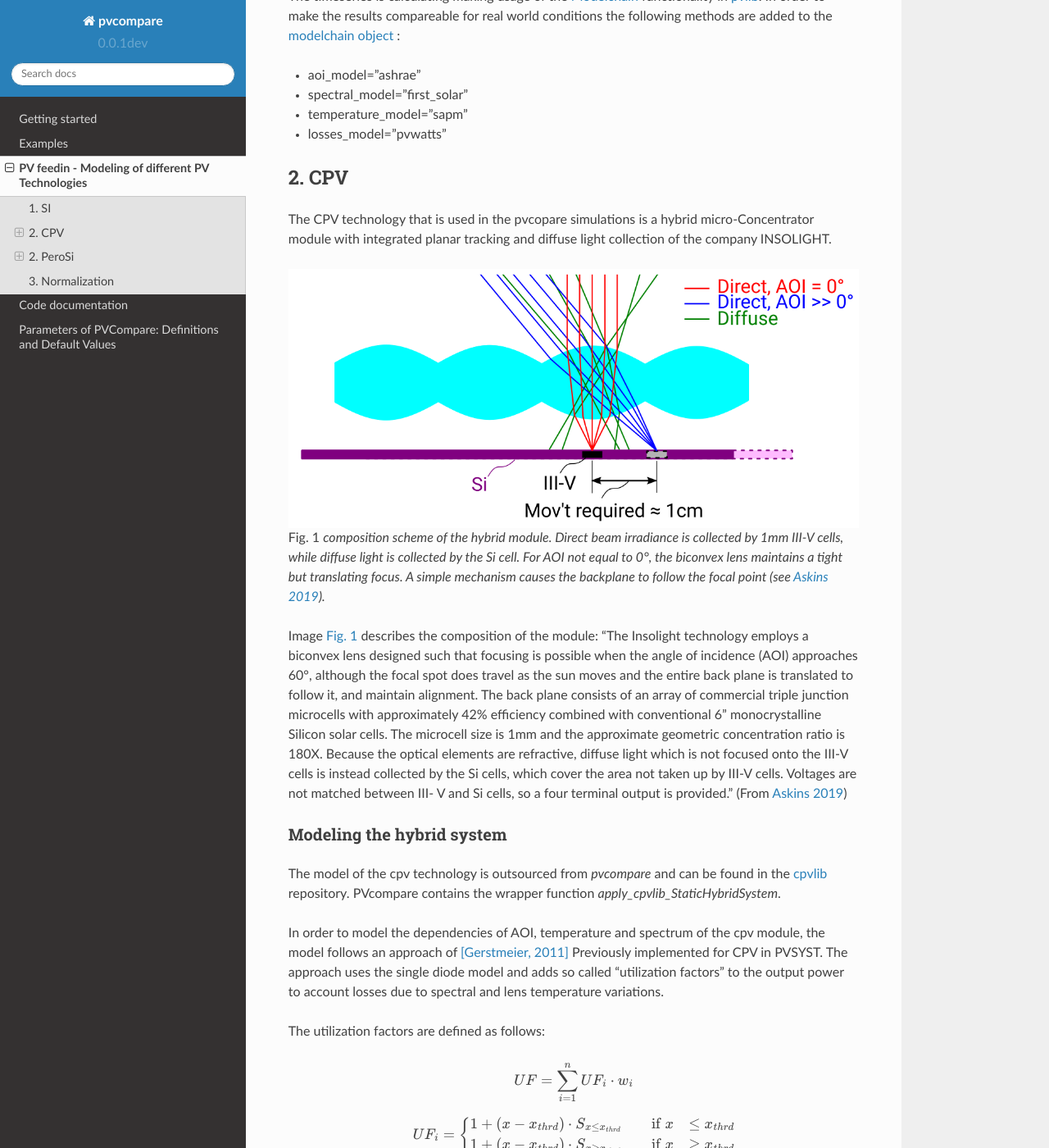
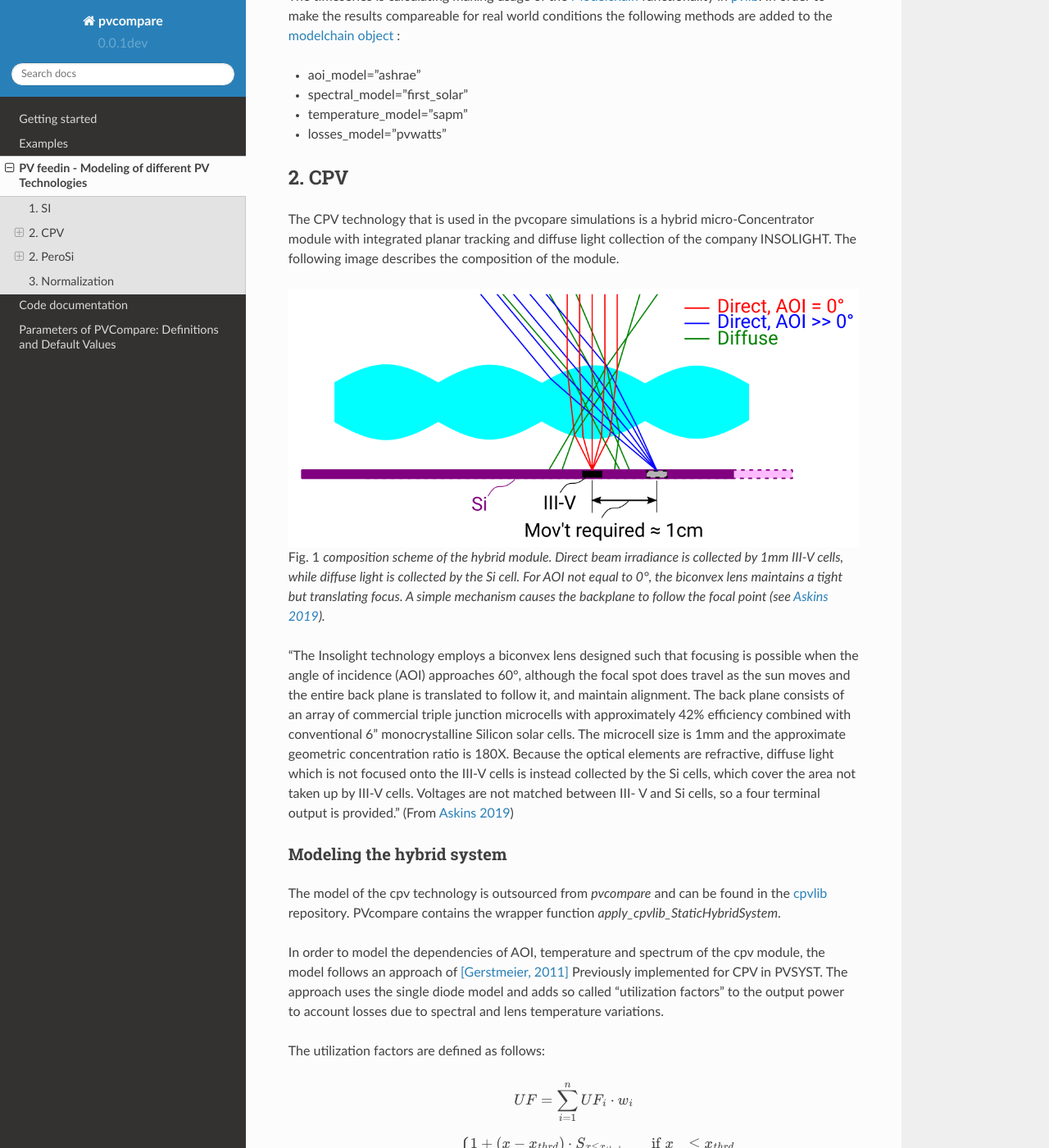
Before and after one commit to greco-project/pvcompare, a Sphinx documentation site: the page built from docs/pv_feedin.rst, in a window 1280 px wide and 1400 px high, scrolled down 592 px. Shown: the whole window at 82% size. Built offline with Sphinx 7.4.7 and the Read the Docs theme 2.0.0, drawn with Linux system fonts in a browser that asks for light colours; formulas are drawn with MathJax 3; part of the change alters nothing that is shown; some of the changed text lies outside the part shown.

```diff
--- a/docs/conf.py
+++ b/docs/conf.py
@@ -42,8 +42,6 @@ extensions = [
     "sphinx.ext.napoleon",
     "sphinx.ext.autosummary",
     "sphinx.ext.mathjax",
-    "sphinx.ext.pngmath",
-    "sphinx.ext.numfig",
     # 'nbsphinx'
 ]
 
--- a/docs/pv_feedin.rst
+++ b/docs/pv_feedin.rst
@@ -37,6 +37,7 @@ conditions the following methods are added to the `modelchain object <https://pv
 The CPV technology that is used in the pvcopare simulations is a hybrid
 micro-Concentrator module with integrated planar tracking and diffuse light
 collection of the company INSOLIGHT.
+The following image describes the composition of the module.
 
 .. _cpv_scheme:
 
@@ -50,7 +51,6 @@ collection of the company INSOLIGHT.
     a tight but translating focus. A simple mechanism causes the
     backplane to follow the focal point (see `Askins 2019 <https://zenodo.org/record/3349781#.X46UFZpCT0o>`_).
 
-Image :numref:`cpv_scheme` describes the composition of the module:
 "The Insolight technology employs a biconvex lens designed
 such that focusing is possible when the angle of incidence
 (AOI) approaches 60°, although the focal spot does travel as the
@@ -100,10 +100,11 @@ The utilization factors are defined as follows:
 
 The overall model for the hybrid system is illustrated in the next figure.
 
-.. image:: ./images/StaticHybridSystem_block_diagram.png
+.. figure:: ./images/StaticHybridSystem_block_diagram.png
     :width: 100%
-    :caption: modeling scheme of the hybrid micro-concentrator module
     :alt: modeling scheme of the hybrid micro-concentrator module
+
+    Modeling scheme of the hybrid micro-concentrator module. REFERENCE
 
 CPV submodule
 -------------
@@ -162,10 +163,11 @@ EQE curves of our model. Temperature dependencies are covered by a temperature
 coefficient for each sub cell. The dependence of AOI is taken into account
 by `SMARTS <https://www.nrel.gov/grid/solar-resource/smarts.html>`_.
 
-.. image:: ./images/schema_modell.jpg
+.. figure:: ./images/schema_modell.jpg
     :width: 100%
-    :caption: modeling scheme of the perovskite silicone tandem cell
     :alt: modeling scheme of the perovskite silicone tandem cell
+
+    Modeling scheme of the perovskite silicone tandem cell
 
 input data
 ----------
```
